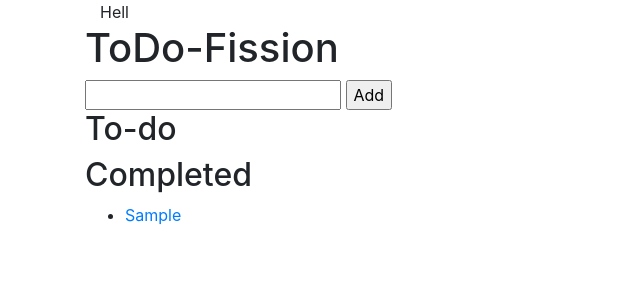
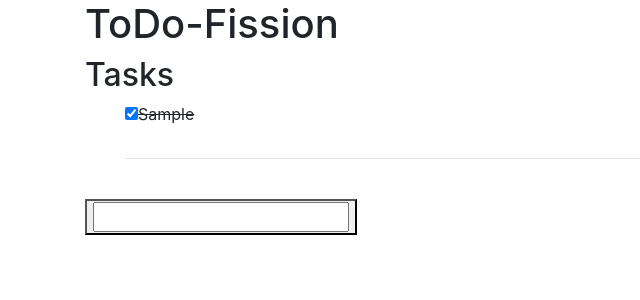
Before and after one commit to anishbadri/todo-fission, a Flask app: page / in a window 1280 px wide. Shown: the top 300 px of the page, without its empty margins (0-640 px from the left). Run offline with Flask 2, Linux system fonts and the light colour scheme; tables that the repository leaves empty hold one stand-in row (values such as "Sample post"); some libraries are stand-ins or nearby versions.

Commit message:
Basic Version

```diff
--- a/app/routes.py
+++ b/app/routes.py
@@ -19,7 +19,7 @@ def index():
         db.session.add(newTask)
         db.session.commit()
         return redirect(url_for('index'))
-    taskList = Task.query.filter_by(status=0)
+    taskList = Task.query.all()
     completed = Task.query.filter_by(status=1)
     return render_template('index.html', title='Home', form=form, task=taskList, completed = completed, form2=form2)
 
@@ -35,6 +35,20 @@ def markComplete(id):
 def markInComplete(id):
     incomplete = Task.query.get(id)
     incomplete.status = 0
+    db.session.commit()
+    return redirect(url_for('index'))
+
+@app.route('/update-task-status/<int:id>', methods=['POST'])
+def updateTaskStatus(id):
+    task = Task.query.get(id)
+    task.status = 0 if task.status == 1 else 1
+    db.session.commit()
+    return redirect(url_for('index'))
+
+@app.route('/update-todo-status/<int:id>', methods=['POST'])
+def updateTodoStatus(id):
+    todo = Todo.query.get(id)
+    todo.status = 0 if todo.status == 1 else 1
     db.session.commit()
     return redirect(url_for('index'))
 
--- a/app/templates/index.html
+++ b/app/templates/index.html
@@ -8,55 +8,83 @@
     <meta name="viewport" content="width=device-width, initial-scale=1">
     <!-- <link rel="stylesheet" type="text/css" media="screen" href="main.css">
     <script src="main.js"></script> -->
+    <style>
+        .todo-Item{
+            padding-left: 73px;
+        }
+
+        li.completed label {
+            text-decoration: line-through;
+        }
+        ul {
+            list-style-type: none;
+        }
+    </style>
 </head>
 <body>
     <div class="container">
-        <div class="col-md-8">
-            Hell
-        </div>
         <h1>ToDo-Fission</h1>
-            <form action="" method="POST">
-                {{ form.hidden_tag() }}
-                {{ form.newtask }}
-                {{ form.time }}
-                {{ form.add }}
-            </form>
-            <div>
-                <h2>To-do</h2>
-                <!-- <ul> -->
-                    {% for item in task %}
-                       <div class="container">
-                           <a href="{{ url_for('markComplete', id = item.id) }}">{{ item.task }}</a>
-                            <button>Fission</button>
-                            <div>
-                                {% for todo in  item.todos%}
-                                    <div>
-                                        <a>{{todo.todo_task}}</a>
-                                    </div>
-                                {% endfor %}
-                            </div>
-                            <form action="{{url_for('todoFission', id=item.id)}}" method="POST">
-                                {{ form2.hidden_tag() }}
-                                {{ form2.newtodo }}
-                                {{ form2.time }}
-                                {{ form2.add }}
-                            </form>
-                       </div>
-                    {% endfor%}
-                <!-- </ul>        -->
-            </div>
+            <h2>Tasks</h2>
+            <ul class="task">
+                {% for item in task %}
+                    <div class="row">
+                        <div class="col-8">
+                            {% if item.status == 0 %}
+                                <li data-id="{{ item.id }}">
+                                <input type="checkbox" data-id="{{ item.id }}" onclick="toggleTaskComplete(this)"><label >{{ item.task }}</label>
+                                <button>Fission</button>
+                                <ul class="todo">
+                                    <hr class="my-4">
+                                    {% for todo in item.todos %}
+                                        {% if todo.status == 0 %}
+                                        <li data-id="{{ todo.id }}">
+                                        <input type="checkbox" data-id="{{ todo.id }}" onclick="toggleTodoComplete(this)"><label >{{ todo.todo_task }}</label>
+                                        {% endif %}
+                                        <hr class="my-4">
+                                    {% endfor %}
+                                </ul>
+                            {% else %}
+                                <li data-id="{{ item.id }}" class="completed">
+                                <input type="checkbox" data-id="{{ item.id }}" onclick="toggleTaskComplete(this)" checked><label >{{ item.task }}</label>
+                            {% endif %}
 
-            <div>
-                    <h2>Completed</h2>
-                    <ul>
-                        {% for item in completed %}
-                           <li> <a href="{{ url_for('markInComplete', id = item.id) }}">{{ item.task }}</a></li>
-                        {% endfor%}
-                    </ul>
-            </div>
+                            <hr class="my-4">
+                            </li>
+                        </div>
+                    </div>
+                {% endfor%}
+            </ul>
+            <button>
+                <form action="" method="POST">
+                    {{ form.hidden_tag() }}
+                    {{ form.newtask }}
+                </form>
+            </button>
     </div>
     <script src="https://code.jquery.com/jquery-3.3.1.slim.min.js" integrity="sha384-q8i/X+965DzO0rT7abK41JStQIAqVgRVzpbzo5smXKp4YfRvH+8abtTE1Pi6jizo" crossorigin="anonymous"></script>
     <script src="https://cdnjs.cloudflare.com/ajax/libs/popper.js/1.14.7/umd/popper.min.js" integrity="sha384-UO2eT0CpHqdSJQ6hJty5KVphtPhzWj9WO1clHTMGa3JDZwrnQq4sF86dIHNDz0W1" crossorigin="anonymous"></script>
     <script src="https://stackpath.bootstrapcdn.com/bootstrap/4.3.1/js/bootstrap.min.js" integrity="sha384-JjSmVgyd0p3pXB1rRibZUAYoIIy6OrQ6VrjIEaFf/nJGzIxFDsf4x0xIM+B07jRM" crossorigin="anonymous"></script>
+    <script>
+        function toggleTaskComplete(elem) {
+            console.log(elem.dataset.id)
+            itemchanged = document.querySelector(`li[data-id="${elem.dataset.id}"]`)
+            fetch(`/update-task-status/${elem.dataset.id}`,{
+                method: 'post'
+            }).then(updateUI =>{
+                itemchanged.classList.toggle('completed')
+            });
+        }
+
+        function toggleTodoComplete(elem) {
+            console.log(elem.dataset.id)
+            itemchanged = document.querySelector(`li[data-id="${elem.dataset.id}"]`)
+            console.log(itemchanged)
+            fetch(`/update-todo-status/${elem.dataset.id}`,{
+                method: 'post'
+            }).then(updateUI =>{
+                itemchanged.classList.toggle('completed')
+            });
+        }
+    </script>
 </body>
 </html>
```
Also changed, not shown: app.db.
